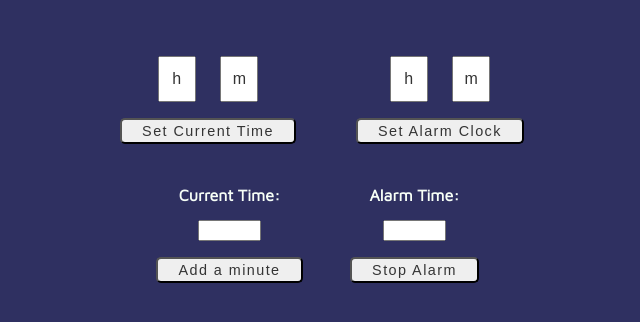
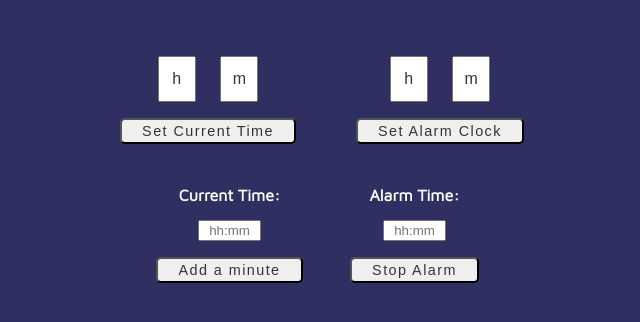
Before and after one commit to micheledegiorgi/ExAlarmClock, a plain HTML site: page index.html in a window 1280 px wide. Shown: the part 92-414 px from the top of the page, without its empty margins (318-958 px from the left). Drawn offline with Linux system fonts and the light colour scheme.

Commit message:
Fixed padding and added placeholder value.

```diff
--- a/index.html
+++ b/index.html
@@ -33,12 +33,12 @@
     <div class="blockcontainer">
       <div class="blocks">
         <p><b>Current Time:</b></p>
-      <p><input type="text" name="CurrentTime" id="CurrentTime" readonly="readonly"></p>
+        <p><input type="text" name="CurrentTime" id="CurrentTime" readonly="readonly" placeholder="hh:mm"></p>
         <p><input type="submit" value="Add a minute" id="AddMinute"></p>
       </div>
       <div class="blocks">
         <p><b>Alarm Time:</b></p>
-      <p><input type="text" name="AlarmTime" id="AlarmTime" readonly="readonly"></p>
+        <p><input type="text" name="AlarmTime" id="AlarmTime" readonly="readonly" placeholder="hh:mm"></p>
         <p><input type="submit" value="Stop Alarm" id="StopAlarm"></p>
       </div>
     </div>
--- a/style.css
+++ b/style.css
@@ -30,6 +30,8 @@ div.blockcontainer {
   display: flex;
   justify-content: center;
   margin-top: -20px;
+  padding-left: 30px;
+  padding-right: 30px;
 }
 
 div.blockcontainer:nth-child(2) .blocks{
```
Lines whose indentation alone changed are shown as unchanged.
